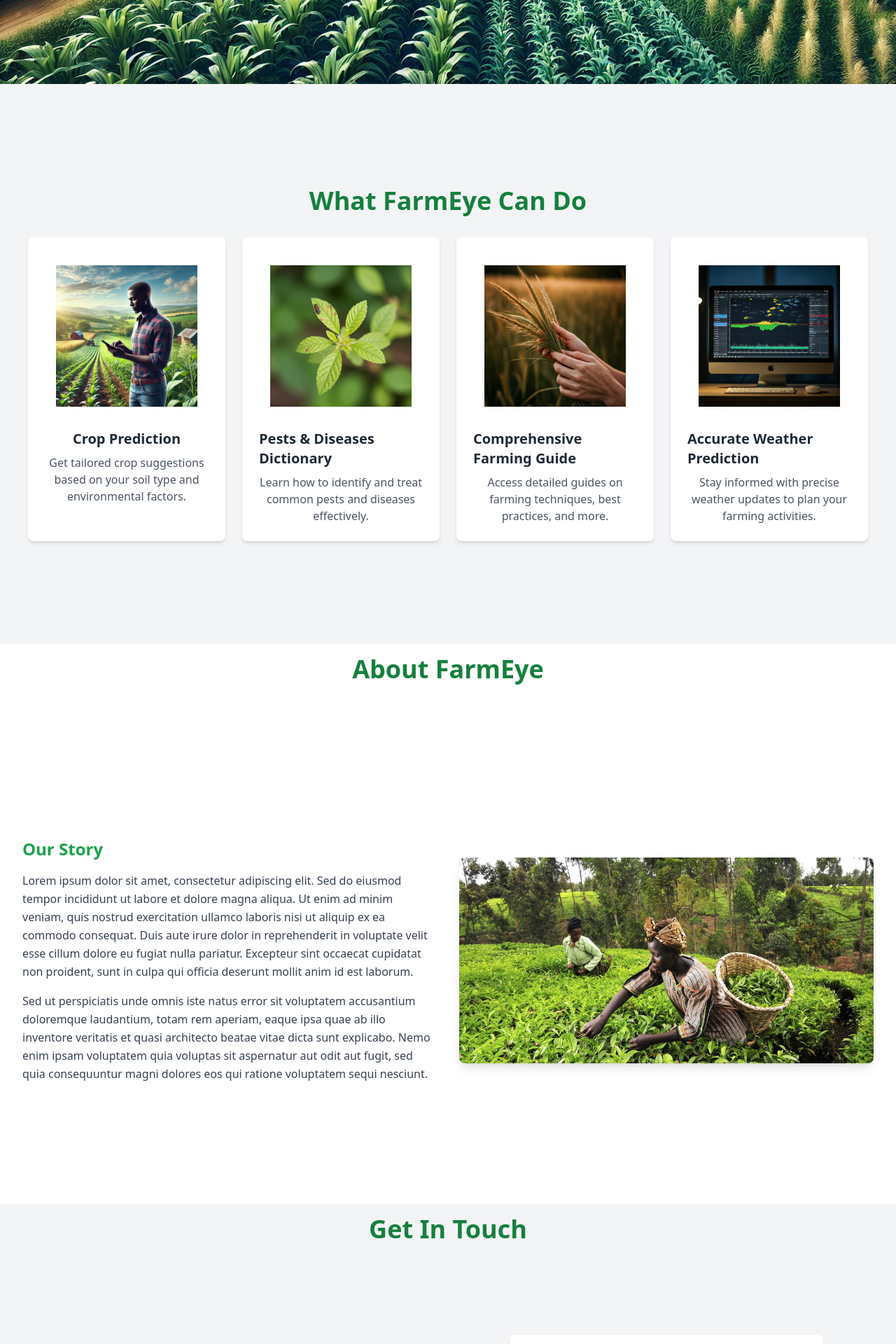
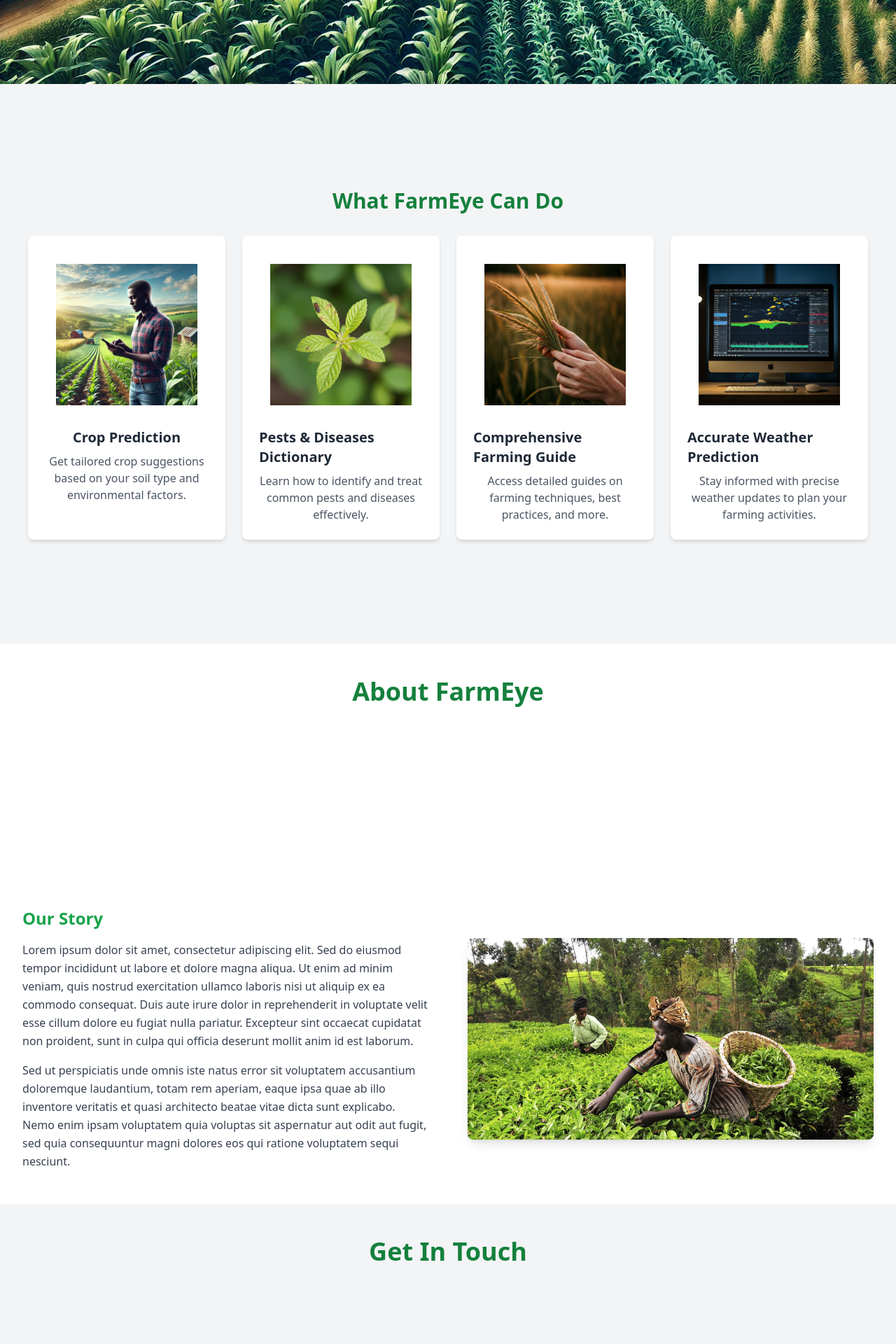
Before and after one commit to ezinneanne/farmeyeml, a Vue app in the folder frontend/vue-frontend/: page / in a window 1280 px wide. Shown: the part 680-2600 px from the top of the page at 70% size. Built offline with nearby package versions, Linux system fonts and the light colour scheme.

Commit message:
first commit

```diff
--- a/frontend/vue-frontend/src/components/Features.vue
+++ b/frontend/vue-frontend/src/components/Features.vue
@@ -1,62 +1,103 @@
 <template>
   <section class="bg-gray-100">
-    <section class="relative min-h-screen flex flex-col items-center justify-center overflow-hidden container mx-auto px-4">
+    <section
+      class="relative min-h-screen flex flex-col items-center justify-center overflow-hidden container mx-auto px-4 py-8"
+    >
       <!-- Section Title -->
-      <h1 class="text-4xl font-extrabold text-green-700 mb-8 text-center">
+      <h1
+        class="text-4xl sm:text-3xl font-extrabold text-green-700 mb-8 text-center"
+      >
         What FarmEye Can Do
       </h1>
 
-
-      <div class="grid grid-cols-1 sm:grid-cols-2 lg:grid-cols-4 gap-6 px-6 max-w-7xl">
+      <!-- Features Grid -->
+      <div
+        class="grid grid-cols-1 sm:grid-cols-2 lg:grid-cols-4 gap-6 px-6 max-w-7xl w-full"
+      >
         <!-- Feature Card -->
-  <div class="flex flex-col items-center p-6 bg-white rounded-lg shadow-md">
+        <div
+          class="flex flex-col items-center p-6 bg-white rounded-lg shadow-md"
+        >
           <!-- Image -->
           <div class="p-4 mb-4">
-      <img src="../assets/farmer.webp" alt="Crop Prediction" class="h-30 w-60 object-cover" />
+            <img
+              src="../assets/farmer.webp"
+              alt="Crop Prediction"
+              class="h-30 w-60 object-cover"
+            />
           </div>
-    <h3 class="text-xl font-semibold text-gray-800 mb-2">Crop Prediction</h3>
+          <h3 class="text-xl font-semibold text-gray-800 mb-2">
+            Crop Prediction
+          </h3>
           <p class="text-gray-600 text-center">
-      Get tailored crop suggestions based on your soil type and environmental factors.
+            Get tailored crop suggestions based on your soil type and
+            environmental factors.
           </p>
         </div>
 
         <!-- Feature Card -->
-  <div class="flex flex-col items-center p-6 bg-white rounded-lg shadow-md">
+        <div
+          class="flex flex-col items-center p-6 bg-white rounded-lg shadow-md"
+        >
           <!-- Image -->
           <div class="p-4 mb-4">
-        <img src="../assets/pest.png" alt="Crop Prediction" class="h-30 w-60 object-cover" />
+            <img
+              src="../assets/pest.png"
+              alt="Crop Prediction"
+              class="h-30 w-60 object-cover"
+            />
           </div>
-    <h3 class="text-xl font-semibold text-gray-800 mb-2">Pests & Diseases Dictionary</h3>
+          <h3 class="text-xl font-semibold text-gray-800 mb-2">
+            Pests & Diseases Dictionary
+          </h3>
           <p class="text-gray-600 text-center">
-      Learn how to identify and treat common pests and diseases effectively.
+            Learn how to identify and treat common pests and diseases
+            effectively.
           </p>
         </div>
 
         <!-- Feature Card -->
-  <div class="flex flex-col items-center p-6 bg-white rounded-lg shadow-md">
+        <div
+          class="flex flex-col items-center p-6 bg-white rounded-lg shadow-md"
+        >
           <!-- Image -->
           <div class="p-4 mb-4">
-      <img src="../assets/farmguide.png" alt="Comprehensive Farming Guide" class="h-30 w-60 object-cover" />
+            <img
+              src="../assets/farmguide.png"
+              alt="Comprehensive Farming Guide"
+              class="h-30 w-60 object-cover"
+            />
           </div>
-    <h3 class="text-xl font-semibold text-gray-800 mb-2">Comprehensive Farming Guide</h3>
+          <h3 class="text-xl font-semibold text-gray-800 mb-2">
+            Comprehensive Farming Guide
+          </h3>
           <p class="text-gray-600 text-center">
-      Access detailed guides on farming techniques, best practices, and more.
+            Access detailed guides on farming techniques, best practices, and
+            more.
           </p>
         </div>
 
         <!-- Feature Card -->
-  <div class="flex flex-col items-center p-6 bg-white rounded-lg shadow-md">
+        <div
+          class="flex flex-col items-center p-6 bg-white rounded-lg shadow-md"
+        >
           <!-- Image -->
           <div class="p-4 mb-4">
-      <img src="../assets/weather.png" alt="Accurate Weather Prediction" class="h-30 w-60 object-cover" />
+            <img
+              src="../assets/weather.png"
+              alt="Accurate Weather Prediction"
+              class="h-30 w-60 object-cover"
+            />
           </div>
-    <h3 class="text-xl font-semibold text-gray-800 mb-2">Accurate Weather Prediction</h3>
+          <h3 class="text-xl font-semibold text-gray-800 mb-2">
+            Accurate Weather Prediction
+          </h3>
           <p class="text-gray-600 text-center">
-      Stay informed with precise weather updates to plan your farming activities.
+            Stay informed with precise weather updates to plan your farming
+            activities.
           </p>
         </div>
       </div>
-
     </section>
   </section>
 </template>
@@ -66,6 +107,3 @@
   name: "Features",
 };
 </script>
-
-  <style scoped>
-  </style>
--- a/frontend/vue-frontend/src/components/about.vue
+++ b/frontend/vue-frontend/src/components/about.vue
@@ -1,9 +1,13 @@
 <template>
-    <section class="relative h-screen flex flex-col justify-between overflow-hidden container mx-auto px-4">
+  <section class="relative min-h-screen flex flex-col justify-between overflow-hidden container mx-auto px-4 py-8">
+    <!-- Section Title -->
     <h1 class="text-4xl font-extrabold text-green-700 mb-8 text-center p-4">
       About FarmEye
     </h1>
-        <div class="flex flex-col md:flex-row items-center justify-center h-full">
+
+    <!-- Content Wrapper -->
+    <div class="flex flex-col-reverse md:flex-row items-center justify-between h-full gap-6">
+      <!-- Text Content -->
       <div class="md:w-1/2 p-4 text-center md:text-left">
         <h2 class="text-2xl font-bold mb-4 text-green-600">Our Story</h2>
         <p class="text-gray-700 leading-relaxed">
@@ -13,8 +17,14 @@
           Sed ut perspiciatis unde omnis iste natus error sit voluptatem accusantium doloremque laudantium, totam rem aperiam, eaque ipsa quae ab illo inventore veritatis et quasi architecto beatae vitae dicta sunt explicabo. Nemo enim ipsam voluptatem quia voluptas sit aspernatur aut odit aut fugit, sed quia consequuntur magni dolores eos qui ratione voluptatem sequi nesciunt.
         </p>
       </div>
-        <div class="md:w-1/2 p-4">
-          <img src="../assets/farmers.jpg" alt="FarmEye Image" class="max-w-full h-auto rounded-lg shadow-lg">
+
+      <!-- Image Content -->
+      <div class="md:w-1/2 p-4 flex justify-center">
+        <img
+          src="../assets/farmers.jpg"
+          alt="FarmEye Image"
+          class="w-full max-w-sm md:max-w-full h-auto rounded-lg shadow-lg object-cover"
+        />
       </div>
     </div>
   </section>
--- a/frontend/vue-frontend/src/components/contact.vue
+++ b/frontend/vue-frontend/src/components/contact.vue
@@ -1,18 +1,25 @@
 <template>
-  <section class="bg-gray-100">
-  <section class="relative h-screen flex flex-col justify-between overflow-hidden container mx-auto px-4">
+  <section class="bg-gray-100 py-8">
+    <section class="relative min-h-screen flex flex-col justify-between container mx-auto px-4">
+      <!-- Section Title -->
       <h1 class="text-4xl font-extrabold text-green-700 mb-8 text-center p-4">
         Get In Touch
       </h1>
-    <div class="flex flex-col md:flex-row items-center justify-center h-full">
+
+      <!-- Content Wrapper -->
+      <div class="flex flex-col md:flex-row items-center justify-center gap-8">
+        <!-- Text Content -->
         <div class="md:w-1/2 p-4 text-center md:text-left">
           <p class="text-gray-700 leading-relaxed">
             Lorem ipsum dolor sit amet, consectetur adipiscing elit. Sed do eiusmod tempor incididunt ut labore et dolore magna aliqua. Ut enim ad minim veniam, quis nostrud exercitation ullamco laboris nisi ut aliquip ex ea commodo consequat.
           </p>
         </div>
-      <div class="bg-white p-8 rounded-lg shadow-md w-full max-w-md mx-auto">
+
+        <!-- Form Section -->
+        <div class="bg-white p-8 rounded-lg shadow-md w-full max-w-md">
           <h3 class="text-2xl font-semibold mb-6 text-gray-800">Fill the form below:</h3>
           <form name="contact-form" method="post" data-netlify="true">
+            <!-- Name Field -->
             <div class="mb-4">
               <label for="name" class="block text-gray-700 font-medium mb-2">Name</label>
               <input
@@ -24,6 +31,8 @@
                 class="w-full px-4 py-2 border rounded-md focus:outline-none focus:ring focus:ring-green-300"
               />
             </div>
+
+            <!-- Email Field -->
             <div class="mb-4">
               <label for="email" class="block text-gray-700 font-medium mb-2">Email</label>
               <input
@@ -35,6 +44,8 @@
                 class="w-full px-4 py-2 border rounded-md focus:outline-none focus:ring focus:ring-green-300"
               />
             </div>
+
+            <!-- Message Field -->
             <div class="mb-6">
               <label for="message" class="block text-gray-700 font-medium mb-2">Message</label>
               <textarea
@@ -44,6 +55,8 @@
                 class="w-full px-4 py-2 border rounded-md h-32 resize-y focus:outline-none focus:ring focus:ring-green-300"
               ></textarea>
             </div>
+
+            <!-- Submit Button -->
             <button type="submit" class="w-full bg-green-700 hover:bg-green-600 text-white font-bold py-2 px-4 rounded focus:outline-none focus:ring focus:ring-green-300">
               Submit
             </button>
@@ -59,3 +72,6 @@
   name: "Contact",
 };
 </script>
+
+<style scoped>
+</style>
```
Lines whose indentation alone changed are shown as unchanged.
